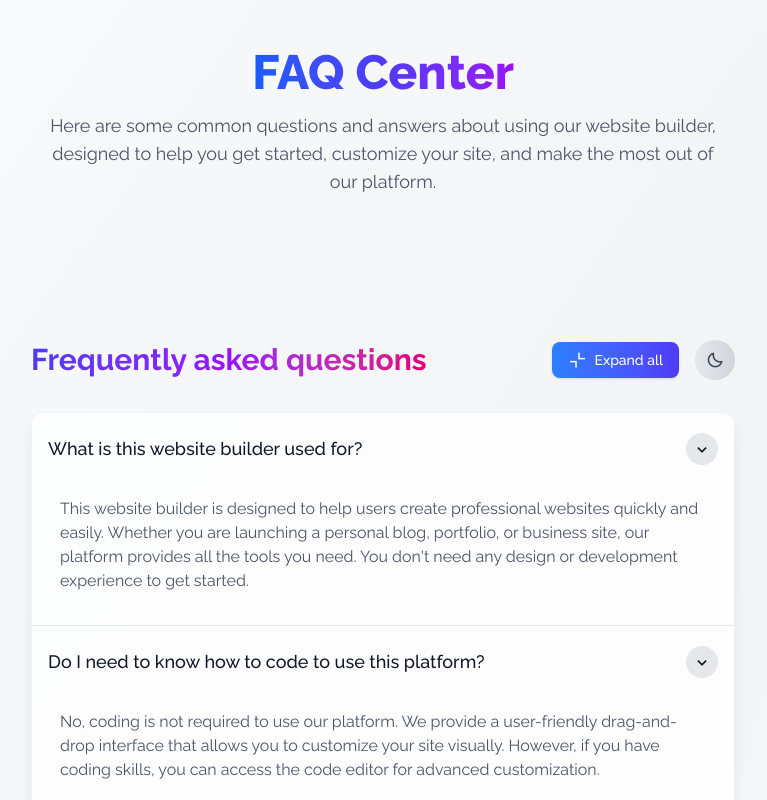
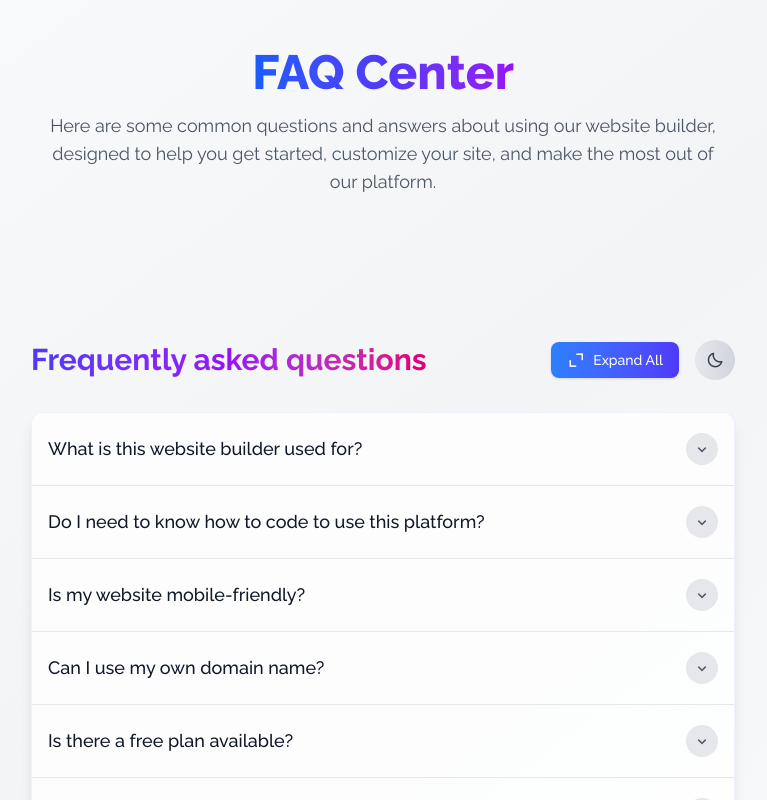
Before and after one commit to jchiwaii/faq, a React (Vite) app: page / in a window 1280 px wide. Shown: the top 800 px of the page, without its empty margins (257-1024 px from the left). Built offline with nearby package versions, Linux system fonts and the light colour scheme.

Commit message:
functionality

```diff
--- a/src/components/FAQItems.jsx
+++ b/src/components/FAQItems.jsx
@@ -1,18 +1,40 @@
-import React from "react";
+import React, { useRef } from "react";
 
-const FAQItems = (item) => {
+const FAQItems = ({ item, onClick, isOpen }) => {
+  const answerRef = useRef(null);
+
   return (
-    <div className="border-b border-gray-200 dark:border-gray-700 last:border-none transition-colors duration-300 hover:bg-gradient-to-r hover:from-gray-50/50 hover:to-transparent dark:hover:from-gray-800/50 dark:hover:to-transparent">
-      <button className="w-full py-5 px-4 flex justify-between items-center text-left focus:outline-none rounded-lg transition-all duration-200 cursor-pointer text-gray-900 dark:text-white hover:text-transparent hover:bg-clip-text hover:bg-gradient-to-r hover:from-indigo-600 hover:to-purple-600 dark:hover:from-indigo-400 dark:hover:to-purple-400">
-        <span className="text-lg font-medium pr-6">{item.item.question}</span>
+    <div
+      className="border-b border-gray-200 dark:border-gray-700 last:border-none transition-colors duration-300 hover:bg-gradient-to-r hover:from-gray-50/50 hover:to-transparent dark:hover:from-gray-800/50 dark:hover:to-transparent"
+      id={`faq-item-${item.id}`}
+    >
+      <button
+        className={`w-full py-5 px-4 flex justify-between items-center text-left focus:outline-none rounded-lg transition-all duration-200 cursor-pointer ${
+          isOpen
+            ? "bg-gradient-to-r from-indigo-200 via-purple-200 to-indigo-200/90 dark:from-indigo-900/80 dark:via-purple-900/80 dark:to-indigo-900/70 text-purple-700 dark:text-white font-medium"
+            : "text-gray-900 dark:text-white hover:text-transparent hover:bg-clip-text hover:bg-gradient-to-r hover:from-indigo-600 hover:to-purple-600 dark:hover:from-indigo-400 dark:hover:to-purple-400"
+        }`}
+        onClick={() => onClick(item.id)}
+      >
+        <span className="text-lg font-medium pr-6">{item.question}</span>
         <div className="flex-shrink-0 flex items-center justify-center w-8 min-w-8 aspect-square rounded-full bg-gray-200 dark:bg-gray-700 transition-all duration-300">
-          <i className="bx bx-chevron-down text-xl transition-transform duration-200 transform rotate-0"></i>
+          <i
+            className={`bx bx-chevron-${
+              isOpen ? "up" : "down"
+            } text-lg text-gray-600 dark:text-gray-300`}
+          ></i>
         </div>
       </button>
-      <div className="overflow-hidden ">
+      <div
+        className={`overflow-hidden transition-all duration-300 ${
+          isOpen ? "max-h-[500px] opacity-100" : "max-h-0 opacity-0"
+        }`}
+        id={`answer-${item.id}`}
+        ref={answerRef}
+      >
         <div className="p-4 pt-0 pb-5 text-gray-600 dark:text-gray-300">
           <div className="p-3 rounded-lg overflow-y-auto max-h-[300px]">
-            {item.item.answer}
+            {item.answer}
           </div>
         </div>
       </div>
--- a/src/components/FAQList.jsx
+++ b/src/components/FAQList.jsx
@@ -1,7 +1,33 @@
+import { useState, useEffect } from "react";
 import FAQItems from "./FAQItems";
 import faqData from "../data/FAQData";
 
 const FAQList = ({ toggleDarkMode, darkMode }) => {
+  const [openId, setOpenId] = useState(null);
+  const [expandAll, setExpandAll] = useState(false);
+
+  const handleToggle = (id) => {
+    if (expandAll) {
+      setExpandAll(false);
+    }
+    setOpenId((prevId) => (prevId === id ? null : id));
+  };
+
+  const handleExpandAll = () => {
+    setExpandAll((prev) => !prev);
+    setOpenId(null);
+  };
+
+  useEffect(() => {
+    if (openId && typeof window !== "undefined") {
+      setTimeout(() => {}, 100); // Ensures the component is mounted before accessing the DOM
+      const element = document.getElementById(`faq-item-${openId}`);
+      if (element) {
+        element.scrollIntoView({ behavior: "smooth", block: "start" });
+      }
+    }
+  }, [openId]);
+
   return (
     <div className="max-w-3xl mx-auto px-4 sm:px-6 lg:px-8 py-12">
       <div className="flex flex-col sm:flex-row justify-between items-center mb-8 gap-4">
@@ -9,9 +35,18 @@ const FAQList = ({ toggleDarkMode, darkMode }) => {
           Frequently asked questions
         </h2>
         <div className="flex items-center space-x-4">
-          <button className="flex items-center gap-2 px-4 py-2 text-sm font-medium text-white bg-gradient-to-r from-blue-500 to-indigo-600 hover:from-blue-600 hover: rounded-lg shadow-sm hover:shadow-md focus:outline-none focus-visible:ring-2 focus-visible:ring-indigo-500 transition-all duration-300 cursor-pointer">
-            <i className="bx bx-collapse-alt text-lg"></i>
-            <span className="text-sm">Expand all</span>
+          <button
+            className="flex items-center gap-2 px-4 py-2 text-sm font-medium text-white bg-gradient-to-r from-blue-500 to-indigo-600 hover:from-blue-600 hover: rounded-lg shadow-sm hover:shadow-md focus:outline-none focus-visible:ring-2 focus-visible:ring-indigo-500 transition-all duration-300 cursor-pointer"
+            onClick={handleExpandAll}
+          >
+            <i
+              className={`bx bx-${
+                expandAll ? "collapse-alt" : "expand-alt"
+              } text-lg`}
+            ></i>
+            <span className="text-sm">
+              {expandAll ? "Collapse All" : "Expand All"}
+            </span>
           </button>
           <button
             onClick={toggleDarkMode}
@@ -21,9 +56,14 @@ const FAQList = ({ toggleDarkMode, darkMode }) => {
           </button>
         </div>
       </div>
-      <div className="bg-white/80 dark:bg-gray-800/80 rounded-xl shadow-lg border border-indigo-100/50 dark:border-indigo-900/30 overflow-hidden transition-all duration-300 ">
+      <div className="bg-white/80 dark:bg-gray-800/80 rounded-xl shadow-lg border border-indigo-100/50 dark:border-indigo-900/30 overflow-hidden transition-all duration-200 ease-out">
         {faqData.map((item) => (
-          <FAQItems key={item.id} item={item} />
+          <FAQItems
+            key={item.id}
+            item={item}
+            onClick={handleToggle}
+            isOpen={expandAll || openId === item.id}
+          />
         ))}
       </div>
     </div>
--- a/src/index.css
+++ b/src/index.css
@@ -5,4 +5,13 @@
   box-sizing: border-box;
 }
 
+html::-webkit-scrollbar {
+  display: none;
+}
+
+html {
+  -ms-overflow-style: none;
+  scrollbar-width: none;
+}
+
 @custom-variant dark (&:where(.dark, .dark *));
```
